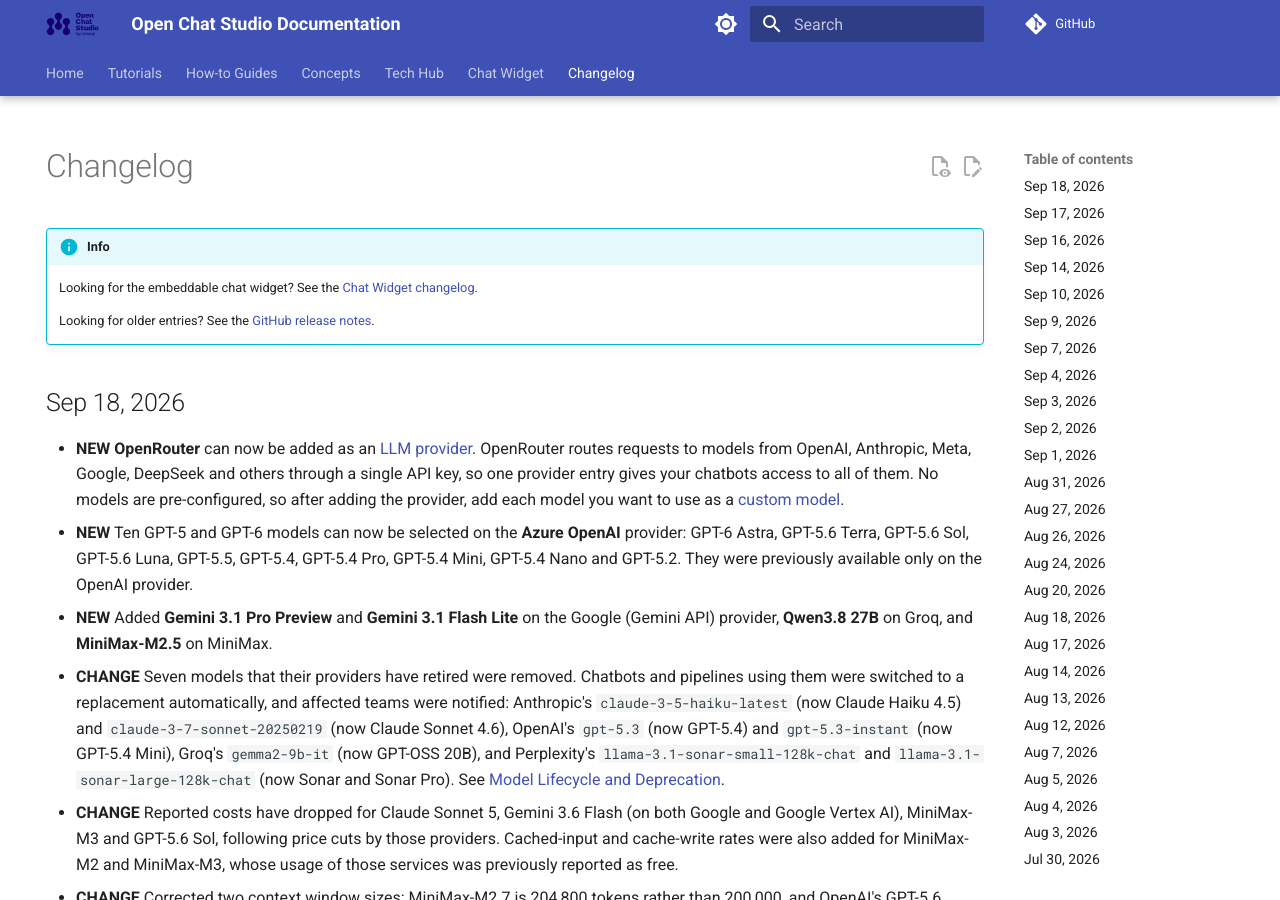
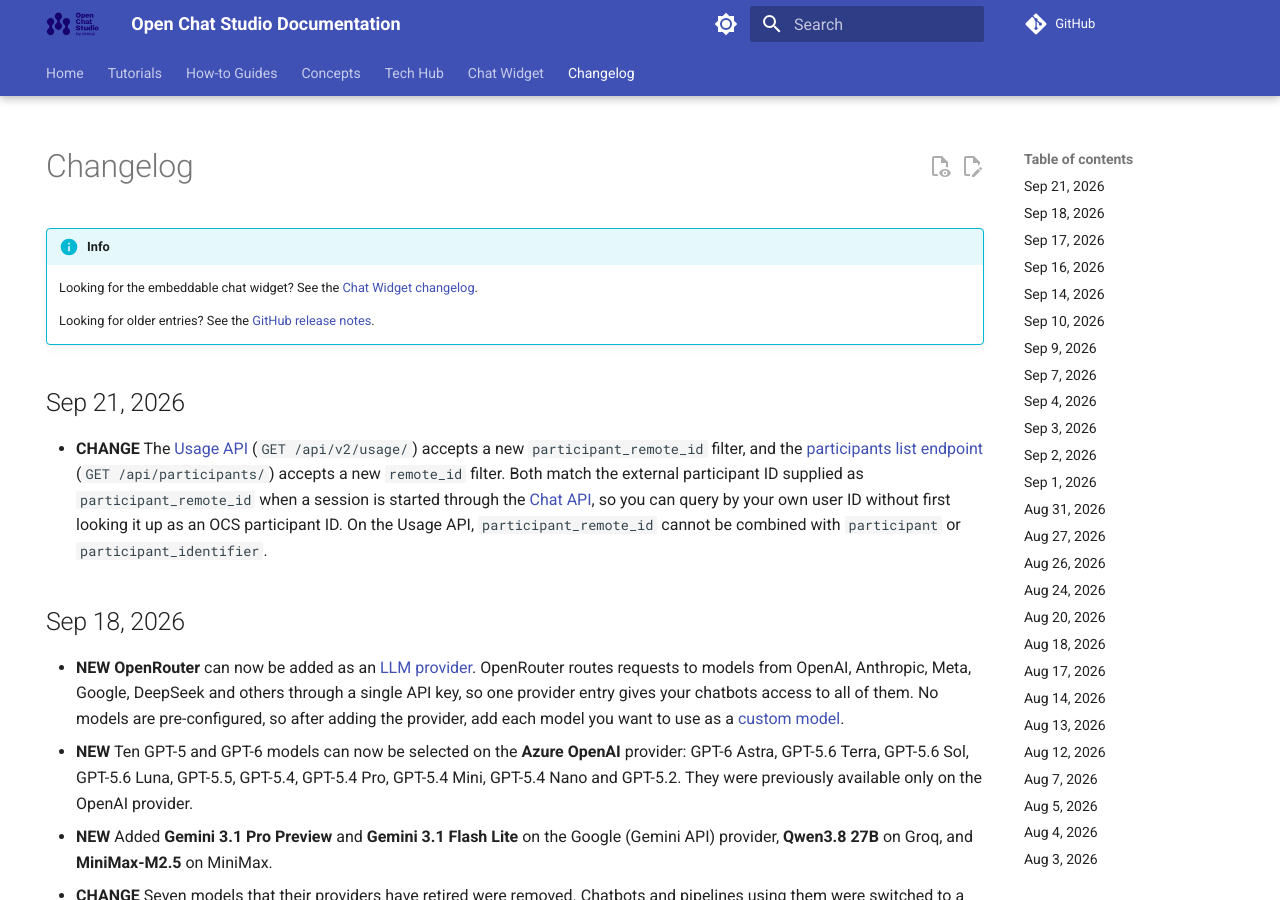
Before and after one commit to dimagi/open-chat-studio-docs, an MkDocs documentation site: the page built from docs/changelog.md, in a window 1280 px wide and 900 px high. Built offline with MkDocs 1.6.1 and Material for MkDocs 9.7.7, drawn with Linux system fonts in a browser that asks for light colours; a script that is not in the unit is left out; comment, search, counter and statistics services are not loaded.

Commit message:
update changelog and docs from OCS PR #4577
Co-Authored-By: Claude Opus 5 (1M context) <noreply@anthropic.com>

```diff
--- a/docs/changelog.md
+++ b/docs/changelog.md
@@ -10,6 +10,9 @@ hide:
     Looking for the embeddable chat widget? See the [Chat Widget changelog](chat_widget/changelog.md).
 
     Looking for older entries? See the [GitHub release notes](https://github.com/dimagi/open-chat-studio-docs/releases).
+
+## Sep 21, 2026
+* **CHANGE** The [Usage API](api/v2/usage.txt) (`GET /api/v2/usage/`) accepts a new `participant_remote_id` filter, and the [participants list endpoint](api/v1/participants.txt) (`GET /api/participants/`) accepts a new `remote_id` filter. Both match the external participant ID supplied as `participant_remote_id` when a session is started through the [Chat API](api/v1/chat.txt), so you can query by your own user ID without first looking it up as an OCS participant ID. On the Usage API, `participant_remote_id` cannot be combined with `participant` or `participant_identifier`.
 
 ## Sep 18, 2026
 * **NEW** **OpenRouter** can now be added as an [LLM provider](concepts/team/llm_providers.md). OpenRouter routes requests to models from OpenAI, Anthropic, Meta, Google, DeepSeek and others through a single API key, so one provider entry gives your chatbots access to all of them. No models are pre-configured, so after adding the provider, add each model you want to use as a [custom model](how-to/add_custom_llm_model.md#openrouter-models).
```
